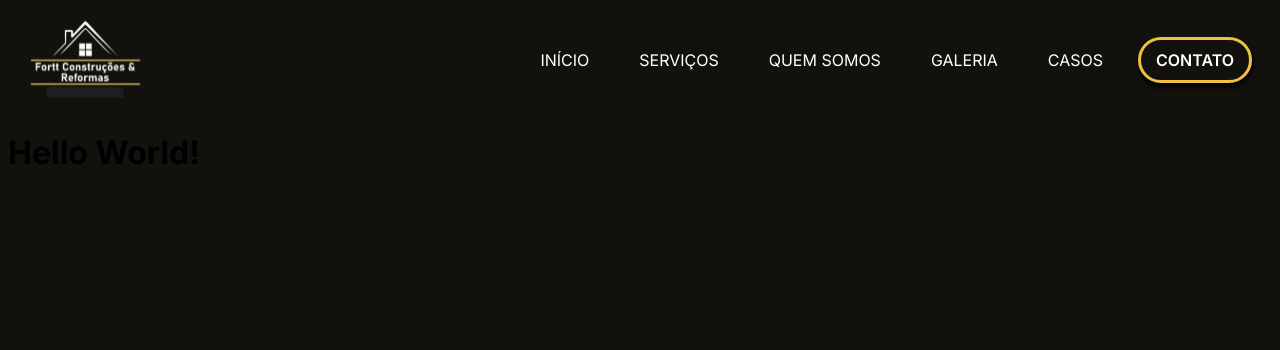
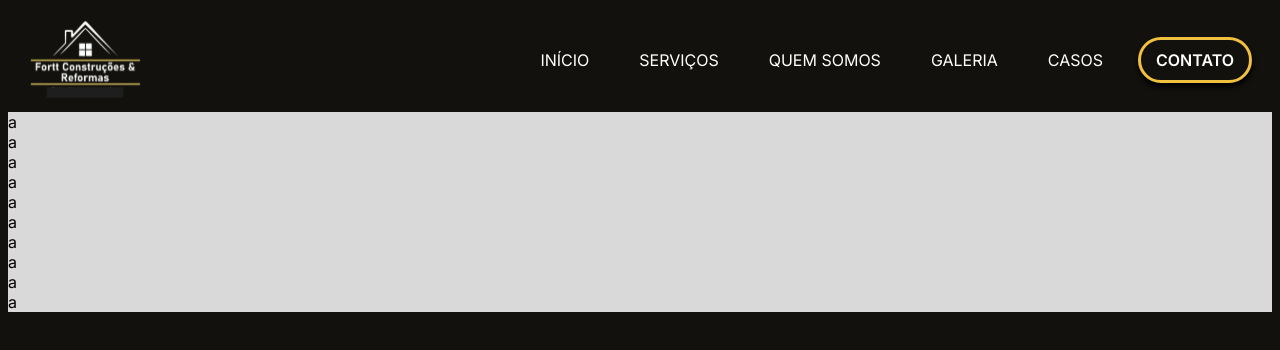
Before and after one commit to Solractys/fortt-cr, a Next.js app in the folder forttcr/: page /gallery in a window 1280 px wide. Shown: the top 350 px of the page. Built offline with nearby package versions, Linux system fonts and the light colour scheme.

Commit message:
AAAAAAAAAAAAAAAAAAAAAA

```diff
--- a/forttcr/src/app/gallery/page.module.css
+++ b/forttcr/src/app/gallery/page.module.css
@@ -0,0 +1,11 @@
+.grid_image {
+  display: grid;
+  grid-column: 2fr;
+  grid-row: auto;
+  background-color: #fff;
+  height: 100%;
+}
+.image {
+  background-image: url("../../../public/caixa.svg");
+
+}
--- a/forttcr/src/app/gallery/page.tsx
+++ b/forttcr/src/app/gallery/page.tsx
@@ -5,7 +5,18 @@ function Gallery  (){
     <>
       <Navbar/>
       {/* Daqui pra baixo é contigo pae! */}
-      <h1>Hello World!</h1>
+     <section className={styles.grid_image}>
+    <div className={styles.image}>a</div>
+    <div className={styles.image}>a</div>
+    <div className={styles.image}>a</div>
+    <div className={styles.image}>a</div>
+    <div className={styles.image}>a</div>
+    <div className={styles.image}>a</div>
+    <div className={styles.image}>a</div>
+    <div className={styles.image}>a</div>
+    <div className={styles.image}>a</div>
+    <div className={styles.image}>a</div>
+     </section>
     </>
   );
 }
```
Also changed, not shown: forttcr/public/caixa.svg (added).
